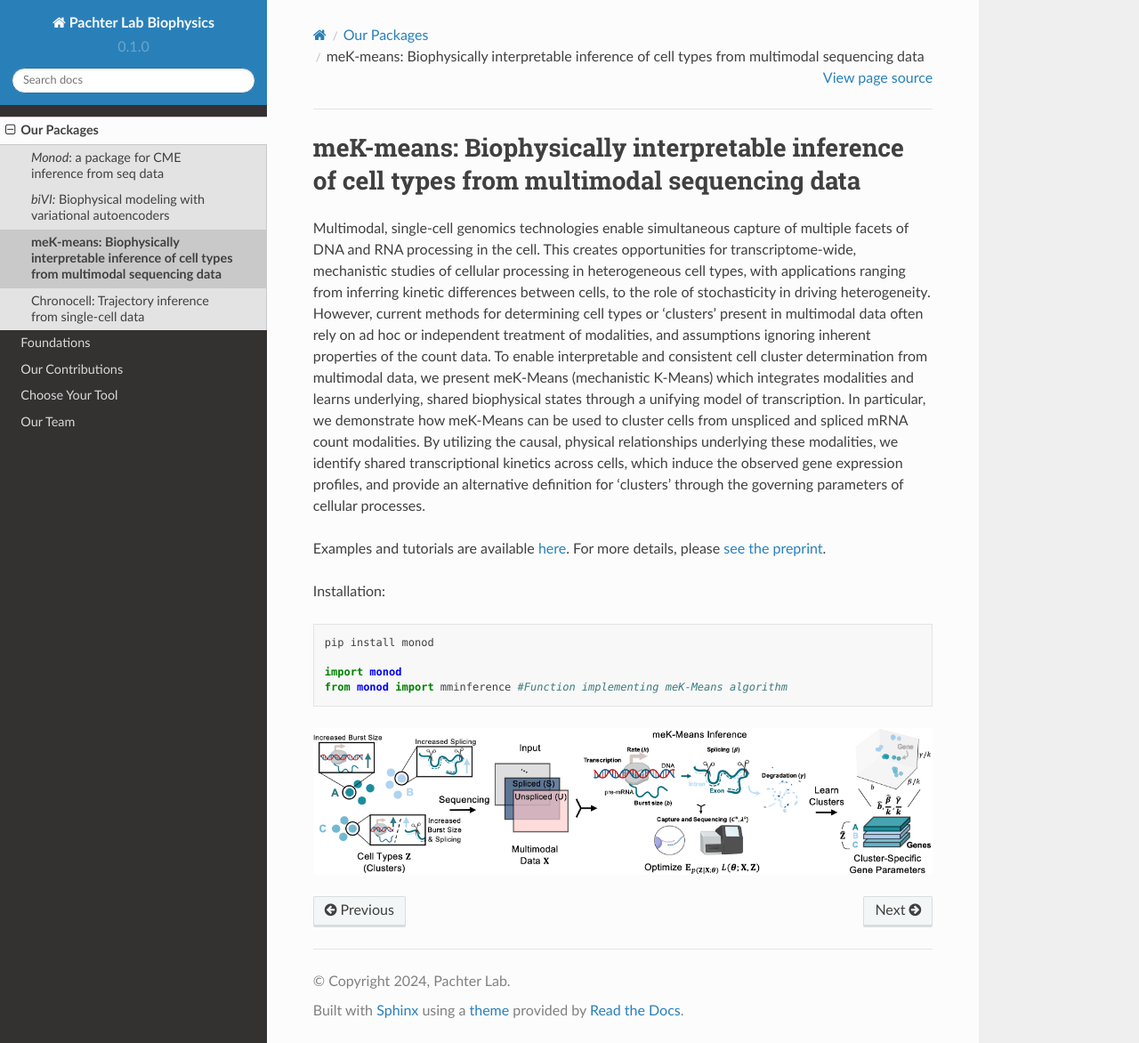
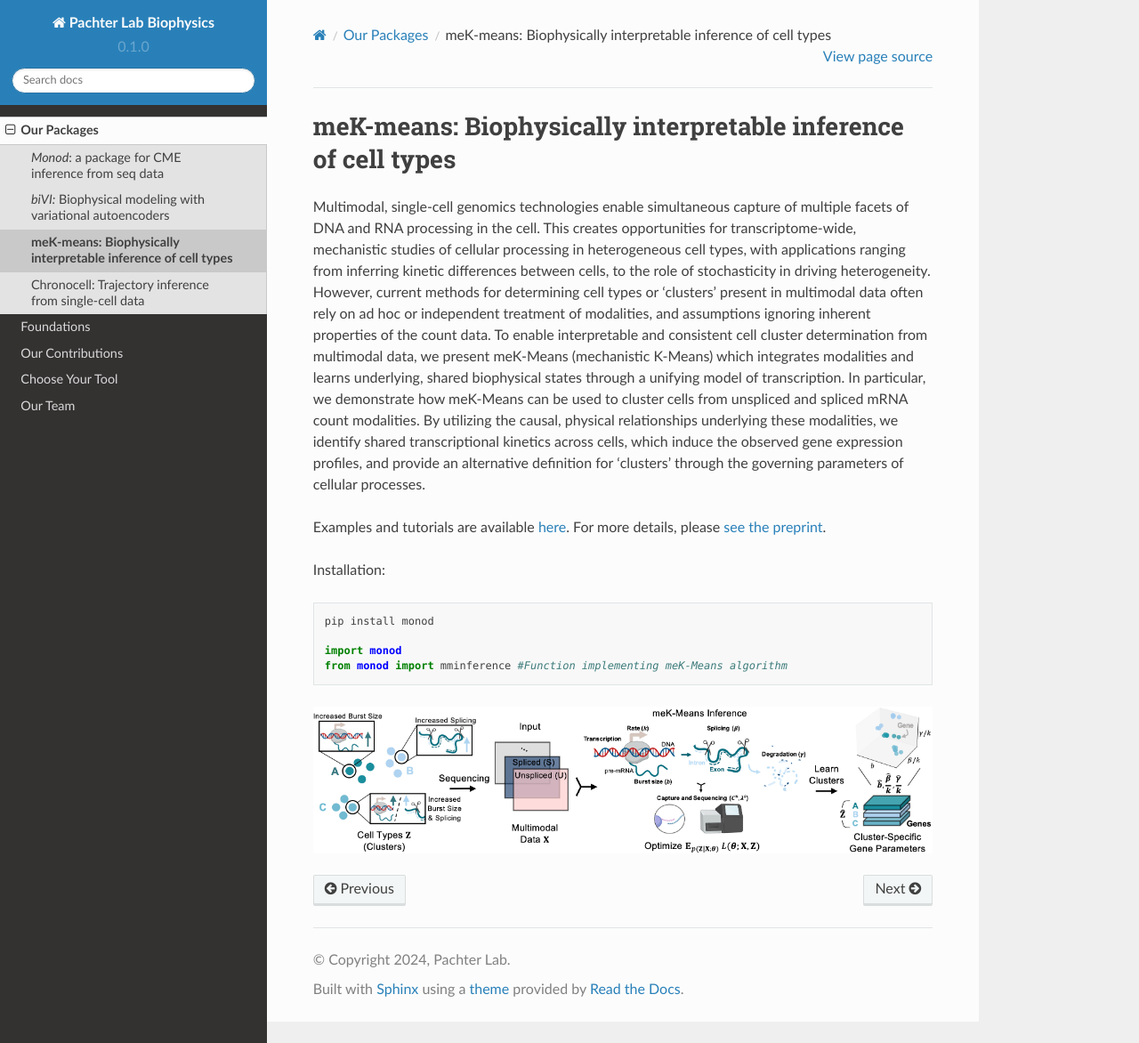
Before and after one commit to pachterlab/biophysics, a Sphinx documentation site: the page built from docs/source/packages_mekmeans.rst, in a window 1280 px wide and 1172 px high. Shown: the whole window at 89% size. Built offline with Sphinx 7.4.7 and the Read the Docs theme 2.0.0, drawn with Linux system fonts in a browser that asks for light colours.

Commit message:
short title

```diff
--- a/docs/source/packages_mekmeans.rst
+++ b/docs/source/packages_mekmeans.rst
@@ -1,6 +1,6 @@
 .. _mekmeans:
 
-meK-means: Biophysically interpretable inference of cell types from multimodal sequencing data
+meK-means: Biophysically interpretable inference of cell types
 =================================================================
 
 Multimodal, single-cell genomics technologies enable simultaneous capture of multiple facets of DNA and RNA processing in the cell. This creates opportunities for transcriptome-wide, mechanistic studies of cellular processing in heterogeneous cell types, with applications ranging from inferring kinetic differences between cells, to the role of stochasticity in driving heterogeneity. However, current methods for determining cell types or ‘clusters’ present in multimodal data often rely on ad hoc or independent treatment of modalities, and assumptions ignoring inherent properties of the count data. To enable interpretable and consistent cell cluster determination from multimodal data, we present meK-Means (mechanistic K-Means) which integrates modalities and learns underlying, shared biophysical states through a unifying model of transcription. In particular, we demonstrate how meK-Means can be used to cluster cells from unspliced and spliced mRNA count modalities. By utilizing the causal, physical relationships underlying these modalities, we identify shared transcriptional kinetics across cells, which induce the observed gene expression profiles, and provide an alternative definition for ‘clusters’ through the governing parameters of cellular processes.
```
